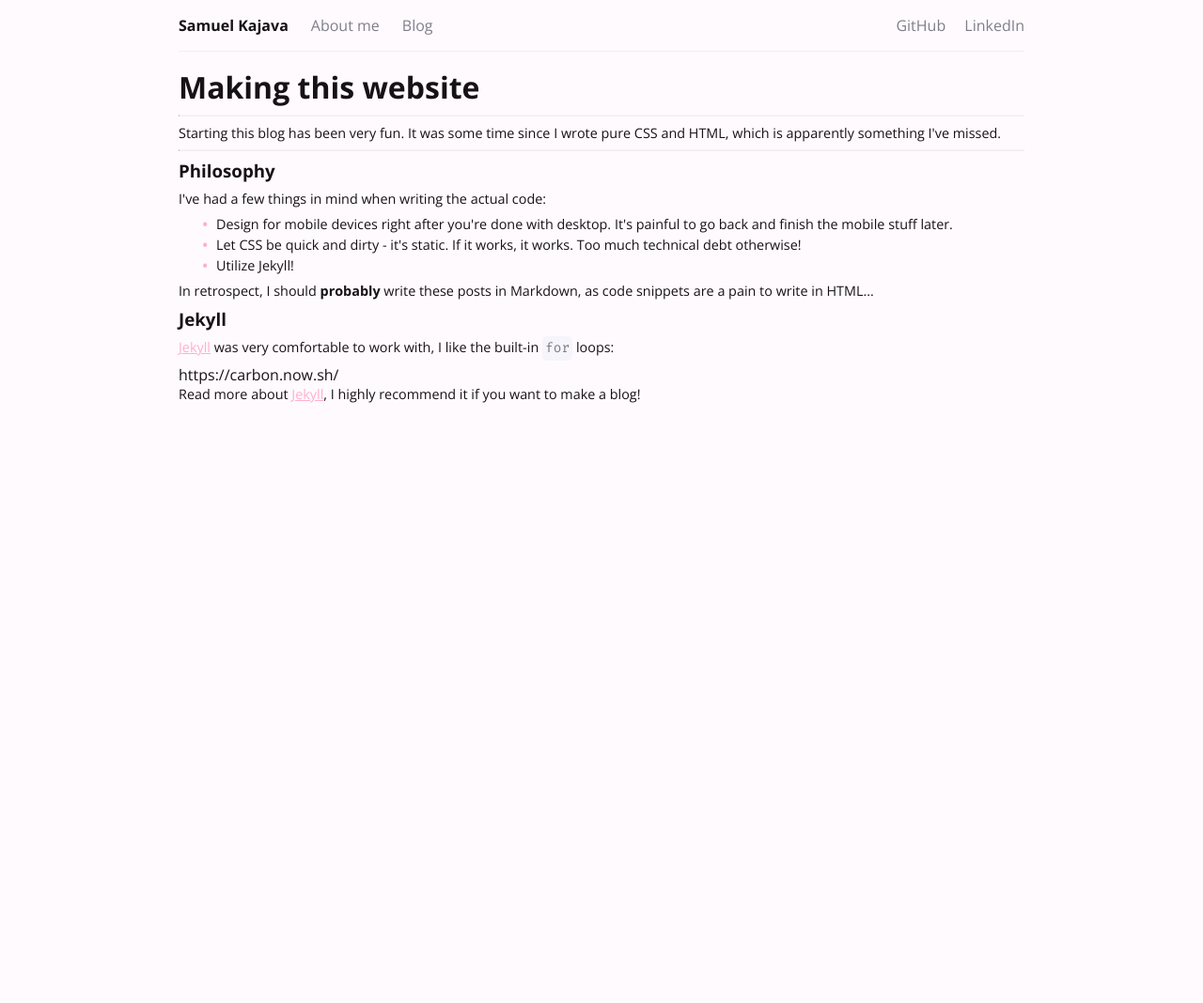
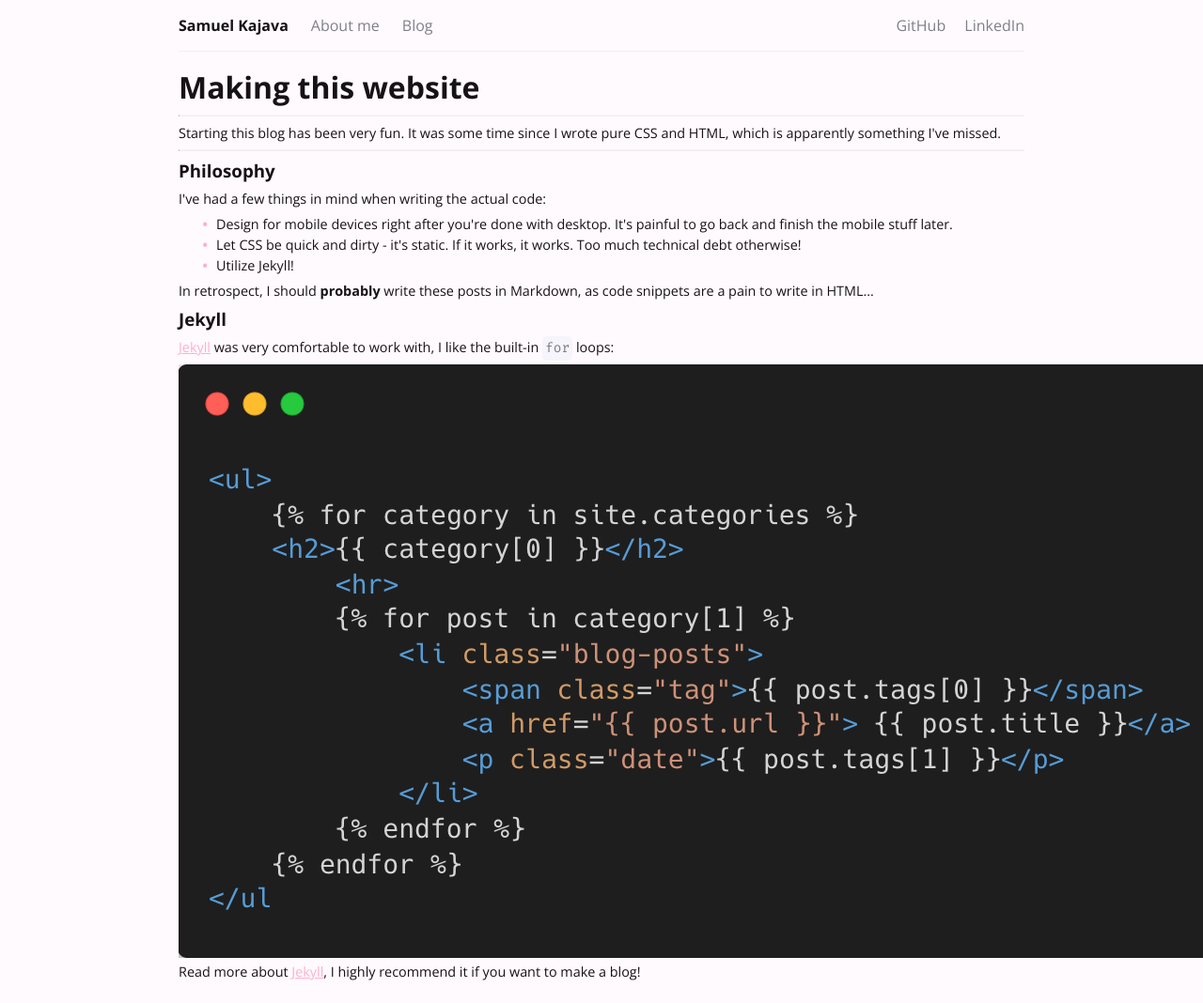
Before and after one commit to samkaj/samkaj.github.io, a Jekyll site: the page built from _posts/2022-07-15-making-this-website.html, in a window 1280 px wide. Shown: the whole page at 94% size. Built offline with Jekyll 4.4.1, drawn with Linux system fonts in a browser that asks for light colours; before the commit the page ends 900 px from its top, so only the background shows below that.

Commit message:
Blog: Update "Making This Blog".

```diff
--- a/_posts/2022-07-15-making-this-website.html
+++ b/_posts/2022-07-15-making-this-website.html
@@ -25,5 +25,5 @@ category: "2022"
 </p>
 <h3>Jekyll</h3>
 <p><a href="https://jekyllrb.com/docs/posts/">Jekyll</a> was very comfortable to work with, I like the built-in <code>for</code> loops:</p>
-https://carbon.now.sh/
+<img class="blog-img" src="/assets/15jul.png" alt="hello">
 <p>Read more about <a href="https://jekyllrb.com/docs/posts/">Jekyll</a>, I highly recommend it if you want to make a blog!</p>
```
Also changed, not shown: assets/15jul.png (added).
